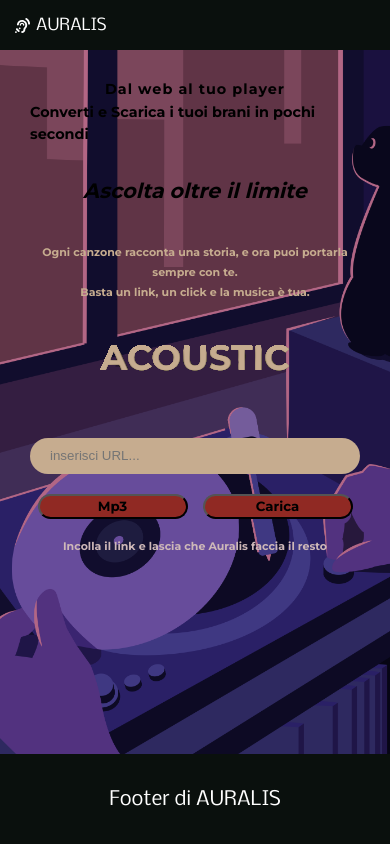
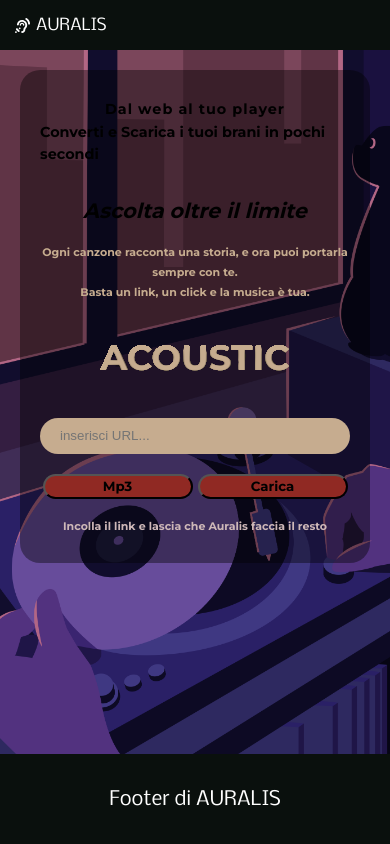
Before and after one commit to Stiv3nn/auralis, a React (Vite) app: page / in a window 390 px wide. Built offline with nearby package versions, Linux system fonts and the light colour scheme.

Commit message:
aggiunta bcg trasparent css

```diff
--- a/src/App.css
+++ b/src/App.css
@@ -224,18 +224,17 @@ footer {
     }
 
     main {
-        padding: 40px 20px;
+        padding: 100px;
         background-image: url('/src/assets/img_tablet.png');
         background-size: cover;
         background-position: center;
         background-repeat: no-repeat;
 
-        /* Layout verticale fluido per tablet */
         display: flex !important;
         flex-direction: column !important;
         align-items: center !important;
         justify-content: flex-start !important;
-        gap: 20px;
+        gap: 0px !important;
     }
 
     .hero-content,
@@ -246,26 +245,38 @@ footer {
         left: auto !important;
         transform: none !important;
         width: 100% !important;
-        max-width: 500px;
+        max-width: 650px;
         margin: 0 auto !important;
-        padding: 10px;
+
+        background: transparent !important;
+        box-shadow: none !important;
+        border-radius: 0 !important;
+        padding: 10px 20px !important;
+        padding: 10px 20px !important;
     }
 
     .hero-content {
         order: 1;
+        border-top-left-radius: 20px !important;
+        border-top-right-radius: 20px !important;
+        background-color: rgba(0, 0, 0, 0.4) !important;
+        padding-top: 30px !important;
     }
 
     .hero-content-dx {
         order: 2;
-        /* Previene tagli in altezza */
+        background-color: rgba(0, 0, 0, 0.4) !important;
         height: auto !important;
     }
 
     .container-input {
         order: 3;
+        border-bottom-left-radius: 20px !important;
+        border-bottom-right-radius: 20px !important;
+        background-color: rgba(0, 0, 0, 0.4) !important;
+        padding-bottom: 30px !important;
     }
 
-    /* Correzione per non tagliare il TextMorph */
     .title-dx {
         top: auto !important;
         margin-top: 15px;
```
